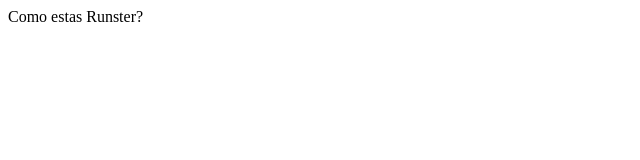
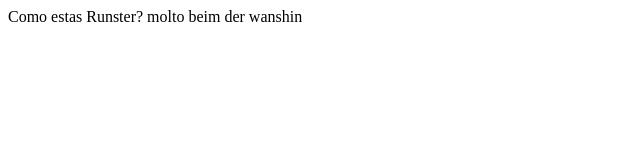
Before and after one commit to Runster91/gti_prakt, a plain HTML site: page index.html in a window 1280 px wide. Shown: the whole page, without its empty margins (0-640 px from the left). Drawn offline with Linux system fonts and the light colour scheme.

Commit message:
premier_change

```diff
--- a/index.html
+++ b/index.html
@@ -7,5 +7,7 @@
 </head>
 <body>
     Como estas  Runster?
+    molto beim
+    der wanshin
 </body>
 </html>
```
